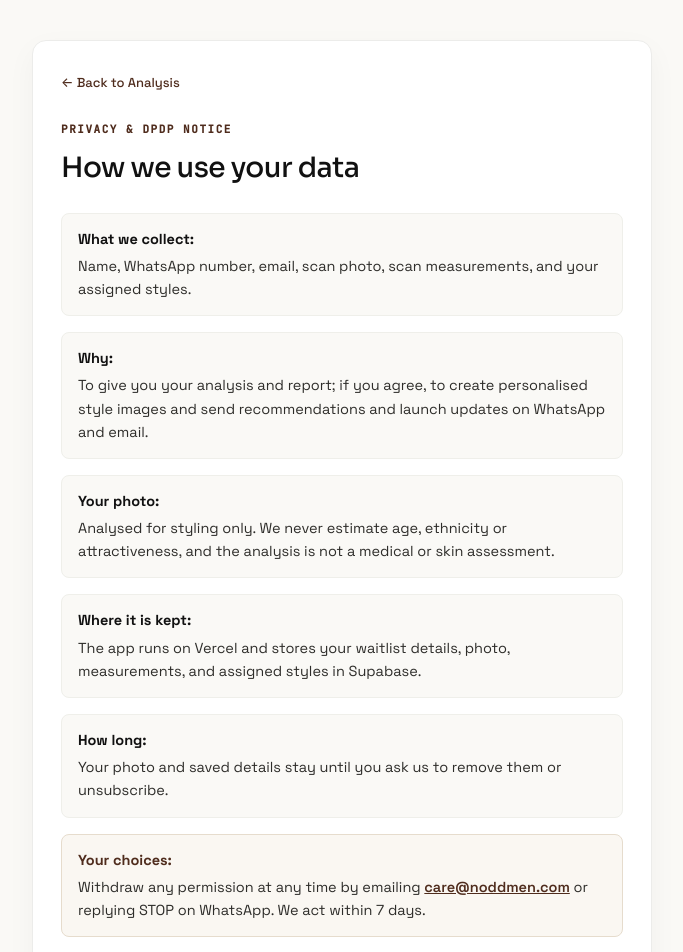
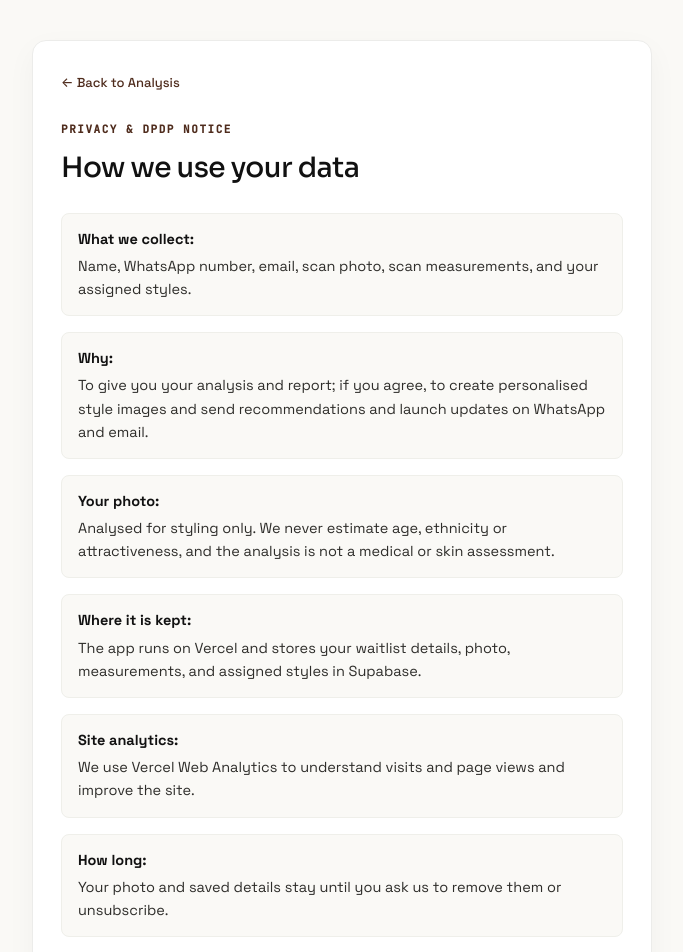
Before and after one commit to saigonga/Unseen-Men, a Next.js app: page /how-we-use-your-data in a window 1280 px wide. Shown: the top 952 px of the page, without its empty margins (298-981 px from the left). Built offline with nearby package versions, Linux system fonts and the light colour scheme.

Commit message:
feat: add vercel web analytics

```diff
--- a/app/how-we-use-your-data/page.tsx
+++ b/app/how-we-use-your-data/page.tsx
@@ -87,6 +87,11 @@ export default function HowWeUseYourDataPage() {
           </div>
 
           <div style={{ background: "#FAF9F6", border: "1px solid #EFEFEA", borderRadius: 8, padding: "14px 16px" }}>
+            <strong style={{ color: "#111111", display: "block", marginBottom: 4 }}>Site analytics:</strong>
+            We use Vercel Web Analytics to understand visits and page views and improve the site.
+          </div>
+
+          <div style={{ background: "#FAF9F6", border: "1px solid #EFEFEA", borderRadius: 8, padding: "14px 16px" }}>
             <strong style={{ color: "#111111", display: "block", marginBottom: 4 }}>How long:</strong>
             Your photo and saved details stay until you ask us to remove them or unsubscribe.
           </div>
--- a/app/layout.tsx
+++ b/app/layout.tsx
@@ -1,6 +1,7 @@
 import type { Metadata, Viewport } from "next";
 import "./globals.css";
 import { ConsoleSilencer } from "@/components/ConsoleSilencer";
+import { Analytics } from "@vercel/analytics/next";
 
 export const metadata: Metadata = {
   title: "NODD MEN · Facial Analysis",
@@ -33,6 +34,7 @@ export default function RootLayout({
       <body>
         <ConsoleSilencer />
         {children}
+        <Analytics />
       </body>
     </html>
   );
--- a/package.json
+++ b/package.json
@@ -19,6 +19,7 @@
   "dependencies": {
     "@mediapipe/tasks-vision": "^1.1.0",
     "@supabase/supabase-js": "^2.118.0",
+    "@vercel/analytics": "^2.0.1",
     "@vladmandic/face-api": "^1.7.15",
     "jspdf": "^4.2.1",
     "next": "^16.4.0",
```
Also changed, not shown: 2 other files (tests, documents, lock files or other folders).
